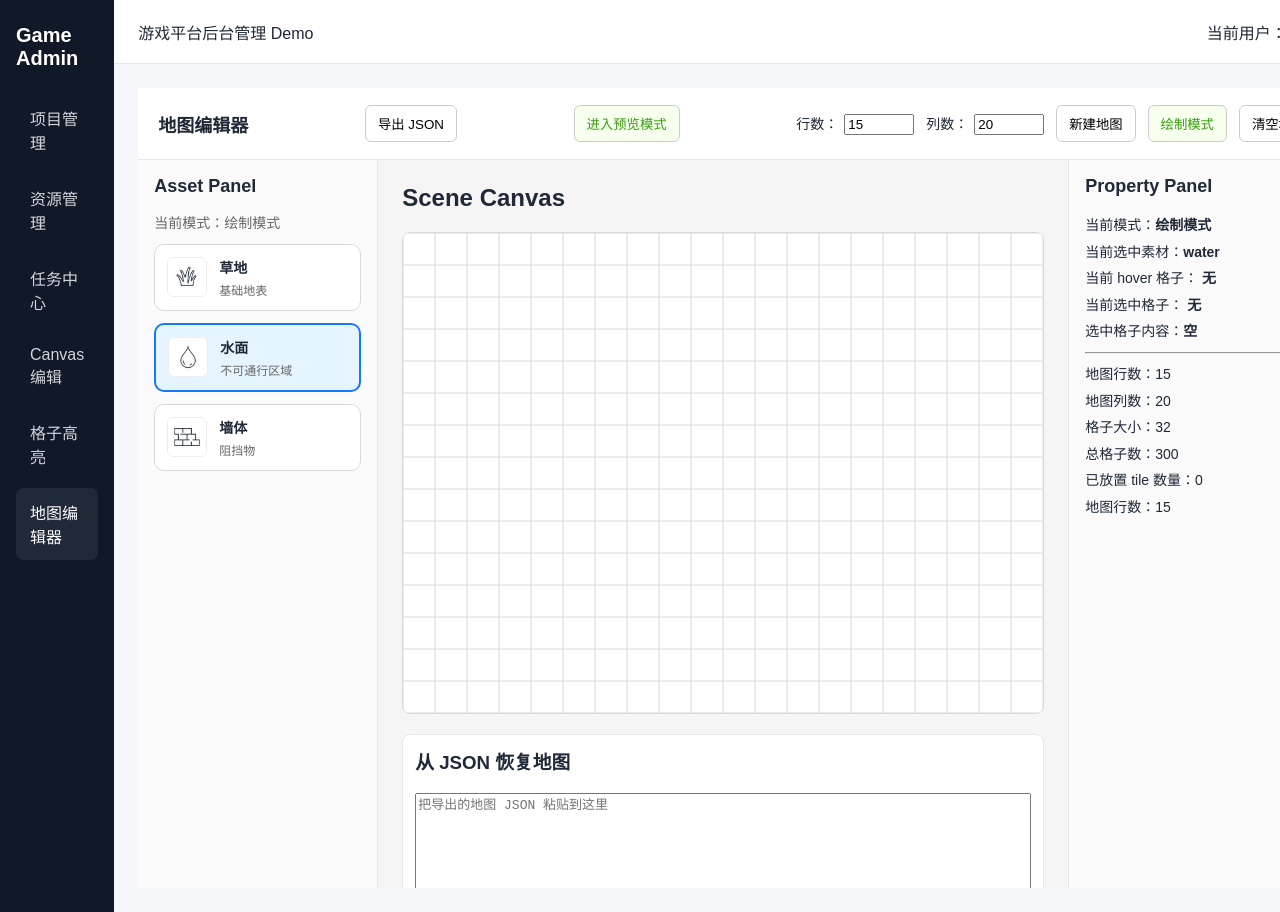
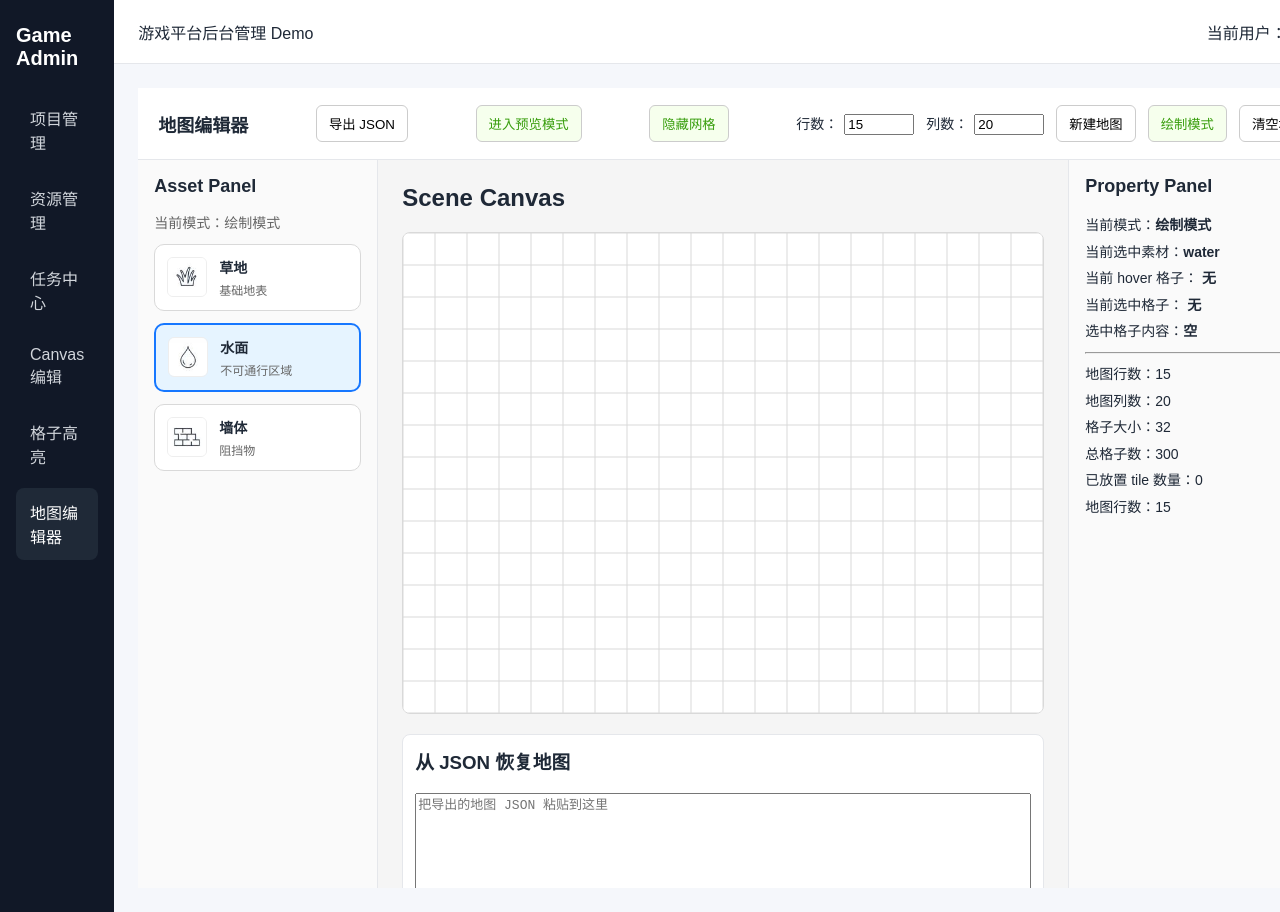
Before and after one commit to Caibospoem/react_learning, a React (Vite) app in the folder game-admin-demo/: page /mapeditor in a window 1280 px wide. Shown: the top 912 px of the page. Built offline with nearby package versions, Linux system fonts and the light colour scheme; sample sign-in values are in the browser's storage.

Commit message:
优化操作体验

```diff
--- a/game-admin-demo/src/components/SceneCanvas.tsx
+++ b/game-admin-demo/src/components/SceneCanvas.tsx
@@ -14,6 +14,7 @@ interface SceneCanvasProps {
   isEraseMode: boolean
   tileAssets: TileAsset[]
   mode: 'edit' | 'preview'
+  showGrid: boolean
 }
 
 function SceneCanvas({
@@ -27,6 +28,7 @@ function SceneCanvas({
   isEraseMode,
   tileAssets,
   mode,
+  showGrid,
 }: SceneCanvasProps) {
   const canvasRef = useRef<HTMLCanvasElement | null>(null)
 
@@ -55,7 +57,7 @@ function SceneCanvas({
     ctx.fillRect(0, 0, canvas.width, canvas.height)
 
     drawTiles(ctx, mapData, imageMap)
-    if (mode === 'edit') {
+    if (showGrid && mode === 'edit') {
       drawGrid(ctx, mapData)
     }
 
@@ -128,6 +130,15 @@ function SceneCanvas({
       }
     }
   }
+  const handleCanvasRightClick = (event: React.MouseEvent<HTMLCanvasElement>) => {
+    event.preventDefault()  // 阻止默认的右键菜单弹出
+
+    const cell = getGridCellFromMouseEvent(event)
+    if (!cell) return
+
+    setSelectedCell(cell)
+    setMapData((prev) => removeTileAtCell(prev, cell.row, cell.col))
+  }
 
   const handleMouseMove = (event: React.MouseEvent<HTMLCanvasElement>) => {
     const cell = getGridCellFromMouseEvent(event)
@@ -140,6 +151,7 @@ function SceneCanvas({
       width={mapData.cols * mapData.tileSize}
       height={mapData.rows * mapData.tileSize}
       onClick={handleCanvasClick}
+      onContextMenu={handleCanvasRightClick}
       onMouseMove={handleMouseMove}
       onMouseLeave={() => setHoverCell(null)}
       style={{
--- a/game-admin-demo/src/components/Toolbar.tsx
+++ b/game-admin-demo/src/components/Toolbar.tsx
@@ -10,6 +10,8 @@ interface ToolbarProps {
   onExportJson: () => void
   mode: 'edit' | 'preview'
   onToggleMode: () => void
+  showGrid: boolean
+  setShowGrid: (value: boolean) => void
 }
 
 function Toolbar({
@@ -23,7 +25,9 @@ function Toolbar({
   onCreateNewMap,
   onExportJson,
   mode,
-  onToggleMode
+  onToggleMode,
+  showGrid,
+  setShowGrid,
 
 }: ToolbarProps) {
   return (
@@ -66,6 +70,19 @@ function Toolbar({
         }}
       >
         {mode === 'edit' ? '进入预览模式' : '返回编辑模式'}
+      </button>
+      <button
+        onClick={() => setShowGrid(!showGrid)}
+        style={{
+          padding: '8px 12px',
+          borderRadius: 6,
+          border: '1px solid #ccc',
+          background: !showGrid ? '#fff1f0' : '#f6ffed',
+          color: !showGrid ? '#cf1322' : '#389e0d',
+          cursor: 'pointer',
+        }}
+      >
+        {showGrid ? '隐藏网格' : '显示网格'}
       </button>
       <div style={{ display: 'flex', alignItems: 'center', gap: 12, flexWrap: 'wrap' }}>
         <label style={{ fontSize: 14 }}>
--- a/game-admin-demo/src/pages/mapeditor.tsx
+++ b/game-admin-demo/src/pages/mapeditor.tsx
@@ -40,6 +40,8 @@ function MapEditor() {
   const [importJson, setImportJson] = useState('')
   const [importSuccess, setImportSuccess] = useState('')
   const [importError, setImportError] = useState('')
+
+  const [showGrid, setShowGrid] = useState(true)
 
   const isValidMapData = (data: unknown): data is MapData => {
     if (!data || typeof data !== 'object') return false
@@ -85,11 +87,15 @@ function MapEditor() {
         onDraftColsChange={setDraftCols}
         onToggleEraseMode={() => setIsEraseMode((v) => !v)}
         onClearMap={() => {
+          const comfirmClear = window.confirm('确定要清空地图吗？此操作不可撤销')
+          if (!comfirmClear) return
           setMapData(createEmptyMapData(mapData.rows, mapData.cols, mapData.tileSize))
           setHoverCell(null)
           setSelectedCell(null)
         }}
         onCreateNewMap={() => {
+          const comfirmCreate = window.confirm('确定要创建新地图吗？此操作会丢失当前未保存的编辑内容')
+          if (!comfirmCreate) return
           const nextRows = Math.max(1, draftRows)
           const nextCols = Math.max(1, draftCols)
 
@@ -103,7 +109,8 @@ function MapEditor() {
         onExportJson={handleExportJson}
         mode={mode}
         onToggleMode={() => setMode((m) => (m === 'edit' ? 'preview' : 'edit'))}
-
+        showGrid={showGrid}
+        setShowGrid={setShowGrid}
       />
       {
         mode === 'edit' ? (
@@ -138,6 +145,7 @@ function MapEditor() {
                 isEraseMode={isEraseMode}
                 tileAssets={tileAssets}
                 mode={mode}
+                showGrid={showGrid}
               />
               {exportedJson && (
                 <div
@@ -243,6 +251,22 @@ function MapEditor() {
                   >
                     填入当前导出结果
                   </button>
+
+                  <button
+                    onClick={() => {
+                      setImportJson('')
+                      setImportError('')
+                    }}
+                    style={{
+                      padding: '8px 12px',
+                      borderRadius: 6,
+                      border: '1px solid #ccc',
+                      background: '#fff',
+                      cursor: 'pointer',
+                    }}
+                  >
+                    清空输入
+                  </button>
                 </div>
                 {importSuccess && (
                   <p style={{ marginTop: 12, color: '#389e0d', fontSize: 14 }}>
@@ -288,6 +312,7 @@ function MapEditor() {
                 isEraseMode={isEraseMode}
                 tileAssets={tileAssets}
                 mode={mode}
+                showGrid={showGrid}
               />
             </div>
           </div>
```
Lines whose indentation alone changed are shown as unchanged.
